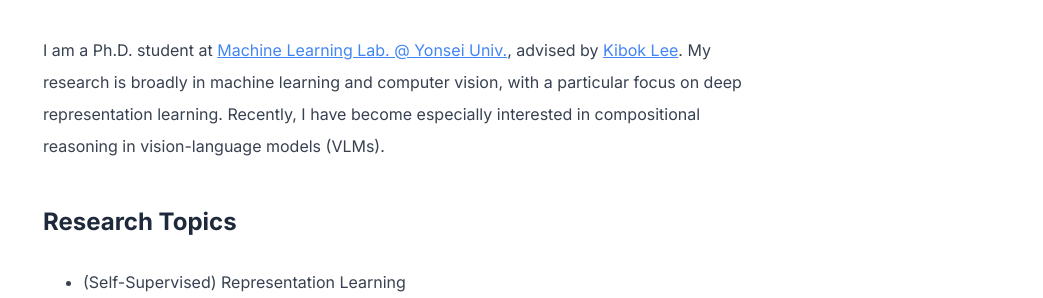
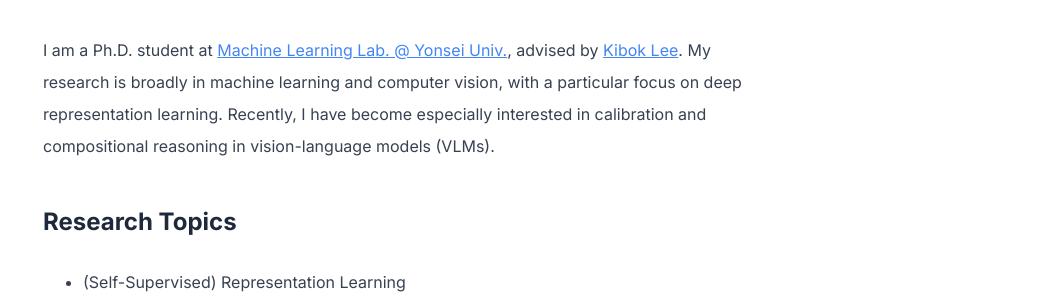
Before and after one commit to jaebyeong98/jaebyeong98.github.io, a Jekyll site: the page built from index.md, in a window 1280 px wide. Shown: the part 199-497 px from the top of the page, without its empty margins (237-1280 px from the left). Built offline with Jekyll 4.4.1, drawn with Linux system fonts in a browser that asks for light colours.

Commit message:
fix introduction

```diff
--- a/_config.yml
+++ b/_config.yml
@@ -2,7 +2,7 @@ title: Jaebyeong Jeon
 author: Jaebyeong Jeon
 url: https://www.abhinavsaxena.com/moonwalk # root address of the site
 description: > # description of the site (multiple lines allowed)
-  I am a Ph.D. student at <a href="https://ml.yonsei.ac.kr/">Machine Learning Lab. @ Yonsei Univ.</a>, advised by <a href="https://sites.google.com/site/kibok90/">Kibok Lee</a>. My research is broadly in machine learning and computer vision, with a particular focus on deep representation learning. Recently, I have become especially interested in compositional reasoning in vision-language models (VLMs).
+  I am a Ph.D. student at <a href="https://ml.yonsei.ac.kr/">Machine Learning Lab. @ Yonsei Univ.</a>, advised by <a href="https://sites.google.com/site/kibok90/">Kibok Lee</a>. My research is broadly in machine learning and computer vision, with a particular focus on deep representation learning. Recently, I have become especially interested in calibration and compositional reasoning in vision-language models (VLMs).
 permalink: /:slug
 
 # favicon: "./logo.png" # relative path to site's favicon
```
